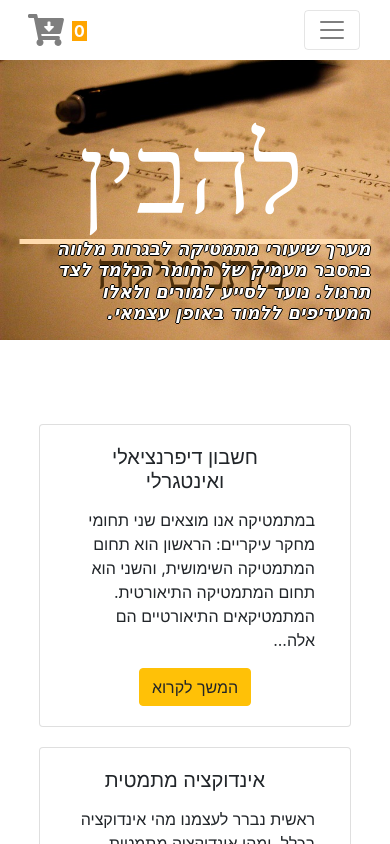
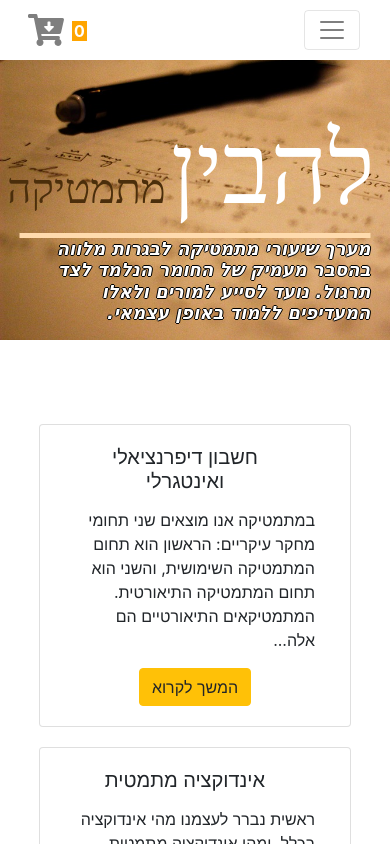
Before and after one commit to Yarden84/Math-Project-React, a React (Create React App) app: page / in a window 390 px wide. Shown: the top 844 px of the page. Built offline with nearby package versions, Linux system fonts and the light colour scheme.

Commit message:
Mob res 2

```diff
--- a/src/components/mainPage/mainPage.css
+++ b/src/components/mainPage/mainPage.css
@@ -192,6 +192,9 @@
       margin: auto;
       margin-top: 25px;
     }
+    #coverImg #headline h1 #understand {
+      font-size: 120px;
+    }
     #line {
       top: 56%;
       right: 30px;
@@ -209,13 +212,13 @@
       margin-top: 50px;
     }
     #coverImg #headline h1 #understand {
-      font-size: 110px;
+      font-size: 100px;
     }
     #coverImg #headline h1 #math {
-      font-size: 50px;
+      font-size: 42px;
     }
     #line {
-      top: 56%;
+      top: 54%;
       right: 50%;
       transform: translate(50%);
     }
```
